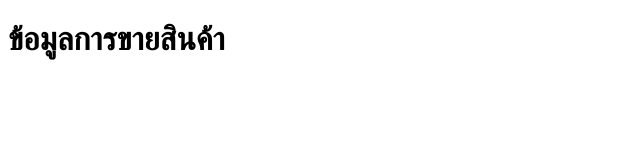
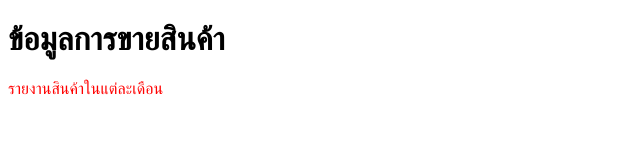
Before and after one commit to parintest1/gitbasic, a plain HTML site: page index.html in a window 1280 px wide. Shown: the whole page, without its empty margins (0-640 px from the left). Drawn offline with Linux system fonts and the light colour scheme.

Commit message:
add report sale

```diff
--- a/index.html
+++ b/index.html
@@ -4,8 +4,14 @@
     <meta charset="UTF-8">
     <meta name="viewport" content="width=device-width, initial-scale=1.0">
     <title>Document</title>
+    <style>
+        p{
+        color: red;
+        }
+    </style>
 </head>
 <body>
     <h1>ข้อมูลการขายสินค้า</h1>
+    <p>รายงานสินค้าในแต่ละเดือน</p>
 </body>
 </html>
```
